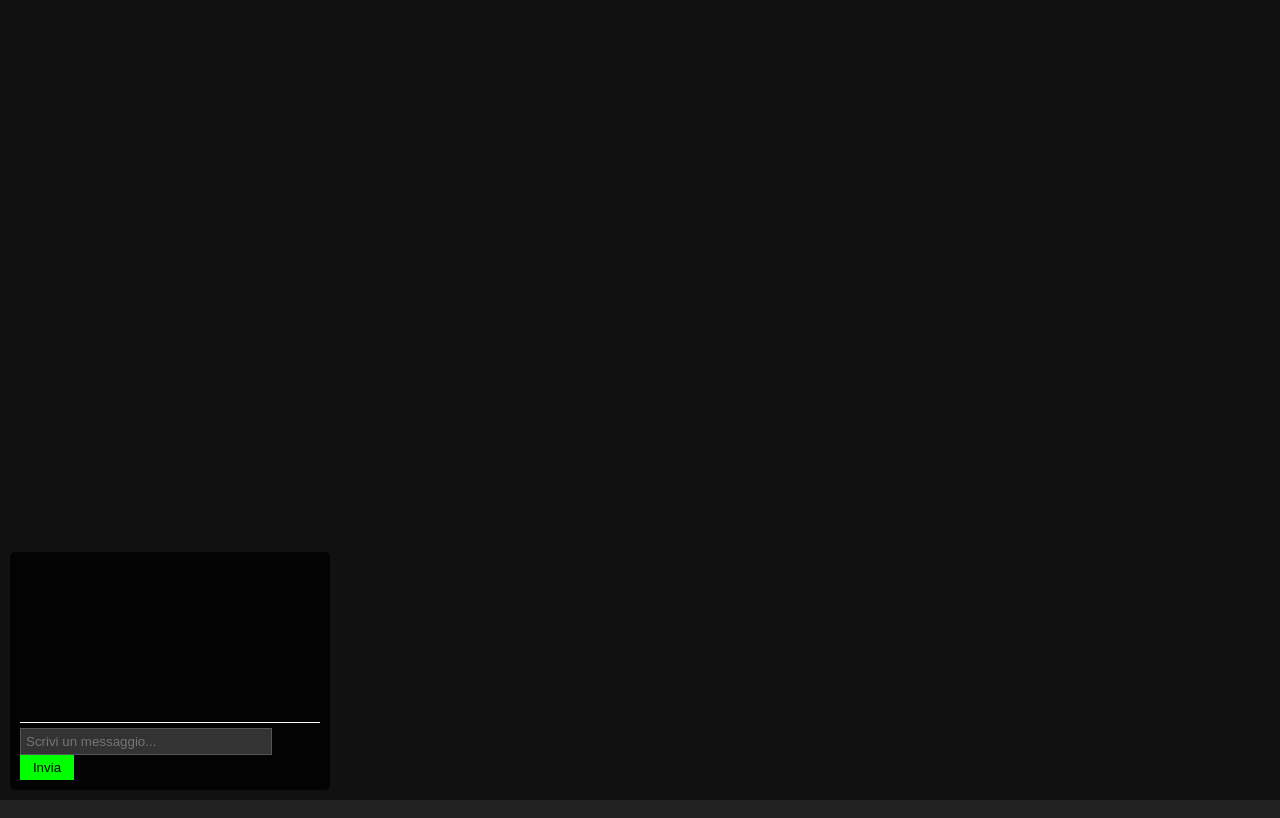
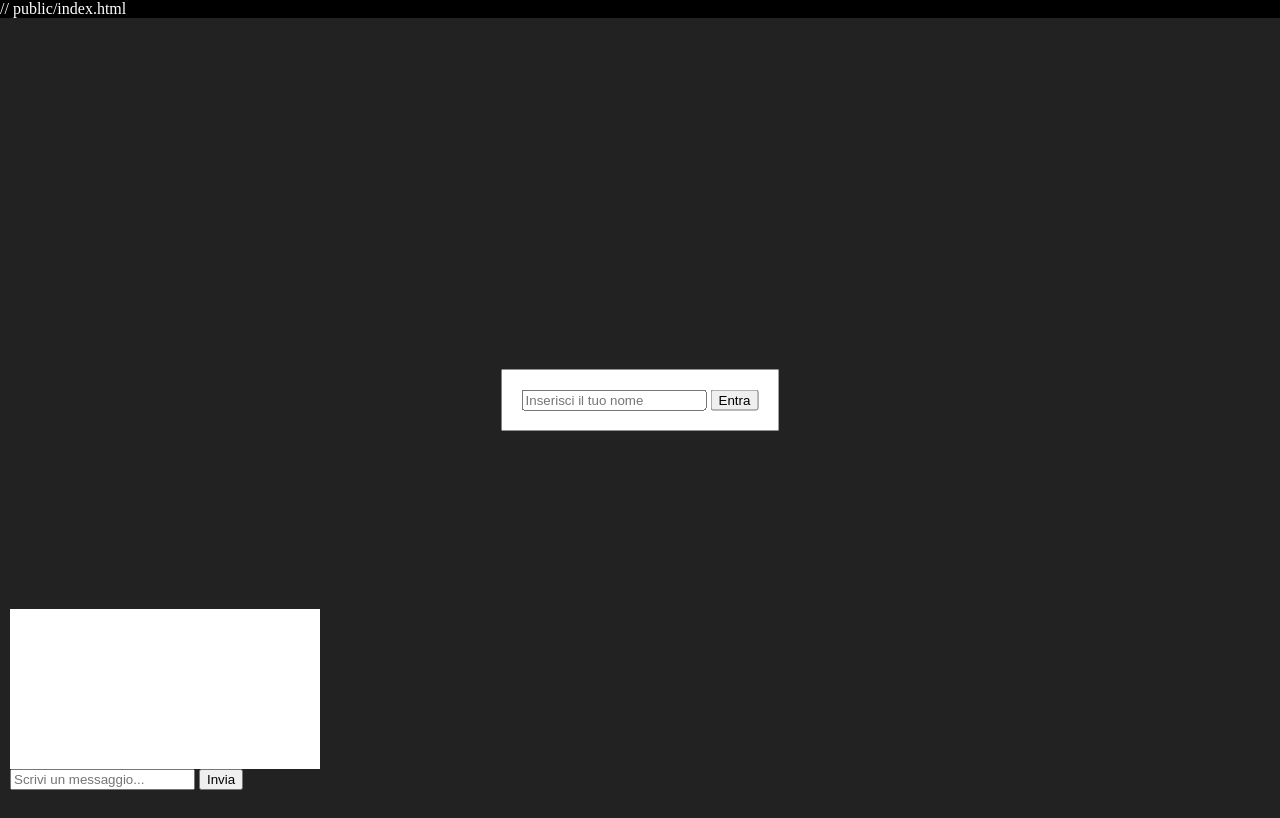
Before and after one commit to vivawme/quadrati-online, a website: page public/index.html in a window 1280 px wide. Drawn offline with nearby package versions, Linux system fonts and the light colour scheme; no server answers.

Commit message:
Aggiunta espansione e login

```diff
--- a/public/index.html
+++ b/public/index.html
@@ -1,130 +1,80 @@
+// public/index.html
 <!DOCTYPE html>
 <html lang="it">
 <head>
     <meta charset="UTF-8">
     <meta name="viewport" content="width=device-width, initial-scale=1.0">
     <title>Quadrati Online</title>
-    <script src="/socket.io/socket.io.js"></script>
     <style>
-        body {
-            margin: 0;
-            overflow: hidden;
-            font-family: Arial, sans-serif;
-            background: #222;
-            color: white;
-        }
-
-        canvas {
-            display: block;
-            background: #111;
-        }
-
-        /* Stile della chat */
-        #chatContainer {
-            position: absolute;
-            bottom: 10px;
-            left: 10px;
-            width: 300px;
-            background: rgba(0, 0, 0, 0.8);
-            padding: 10px;
-            border-radius: 5px;
-        }
-
-        #chatBox {
-            height: 150px;
-            overflow-y: auto;
-            border-bottom: 1px solid #fff;
-            margin-bottom: 5px;
-            padding: 5px;
-        }
-
-        #chatInput {
-            width: 80%;
-            padding: 5px;
-            background: #333;
-            border: 1px solid #555;
-            color: white;
-        }
-
-        #chatForm button {
-            width: 18%;
-            padding: 5px;
-            background: #00ff00;
-            color: black;
-            border: none;
-            cursor: pointer;
-        }
+        body { margin: 0; overflow: hidden; background: black; color: white; }
+        canvas { display: block; background: #222; }
+        #chat-container { position: fixed; bottom: 10px; left: 10px; }
+        #chat-box { width: 300px; height: 150px; overflow-y: auto; background: white; color: black; padding: 5px; }
+        #username-container { position: fixed; top: 50%; left: 50%; transform: translate(-50%, -50%); background: white; padding: 20px; }
     </style>
 </head>
 <body>
+    <div id="username-container">
+        <input type="text" id="username" placeholder="Inserisci il tuo nome">
+        <button onclick="setUsername()">Entra</button>
+    </div>
     <canvas id="gameCanvas"></canvas>
-
-    <!-- Contenitore della Chat -->
-    <div id="chatContainer">
-        <div id="chatBox"></div>
-        <form id="chatForm">
-            <input type="text" id="chatInput" placeholder="Scrivi un messaggio..." autocomplete="off">
-            <button type="submit">Invia</button>
-        </form>
+    <div id="chat-container">
+        <div id="chat-box"></div>
+        <input type="text" id="chat-input" placeholder="Scrivi un messaggio...">
+        <button onclick="sendMessage()">Invia</button>
     </div>
-
+    <script src="/socket.io/socket.io.js"></script>
     <script>
         const socket = io();
+        let username;
         const canvas = document.getElementById("gameCanvas");
         const ctx = canvas.getContext("2d");
-
         canvas.width = window.innerWidth;
         canvas.height = window.innerHeight;
+        let players = {};
 
-        let players = {};
-        let myId = null;
+        function setUsername() {
+            username = document.getElementById("username").value;
+            if (username) {
+                socket.emit("setUsername", username);
+                document.getElementById("username-container").style.display = "none";
+            }
+        }
 
-        socket.on("connect", () => {
-            myId = socket.id;
-            console.log("Connesso con ID:", myId);
+        socket.on("loginSuccess", () => {
+            document.getElementById("username-container").style.display = "none";
         });
 
         socket.on("updatePlayers", (serverPlayers) => {
             players = serverPlayers;
+            drawGame();
         });
 
-        function gameLoop() {
+        window.addEventListener("keydown", (e) => {
+            socket.emit("move", e.key);
+        });
+
+        function drawGame() {
             ctx.clearRect(0, 0, canvas.width, canvas.height);
-            ctx.fillStyle = "#111"; // Sfondo scuro
-            ctx.fillRect(0, 0, canvas.width, canvas.height);
-
-            for (const id in players) {
-                const player = players[id];
-                ctx.fillStyle = id === myId ? "blue" : "red";
+            for (let id in players) {
+                let player = players[id];
+                ctx.fillStyle = id === socket.id ? "blue" : "red";
                 ctx.fillRect(player.x, player.y, 20, 20);
             }
-
-            requestAnimationFrame(gameLoop);
         }
 
-        gameLoop();
+        function sendMessage() {
+            const msg = document.getElementById("chat-input").value;
+            if (msg) {
+                socket.emit("chat message", msg);
+                document.getElementById("chat-input").value = "";
+            }
+        }
 
-        window.addEventListener("keydown", (event) => {
-            socket.emit("move", event.key);
-        });
-
-        // Chat
-        const chatInput = document.getElementById("chatInput");
-        const chatForm = document.getElementById("chatForm");
-        const chatBox = document.getElementById("chatBox");
-
-        chatForm.addEventListener("submit", (e) => {
-            e.preventDefault();
-            if (chatInput.value.trim() !== "") {
-                socket.emit("chat message", chatInput.value);
-                chatInput.value = "";
-            }
-        });
-
-        socket.on("chat message", (data) => {
-            const msgElement = document.createElement("p");
-            msgElement.textContent = `🗨️ ${data.id}: ${data.message}`;
-            chatBox.appendChild(msgElement);
+        socket.on("chat message", ({ username, message }) => {
+            const chatBox = document.getElementById("chat-box");
+            chatBox.innerHTML += `<p><strong>${username}:</strong> ${message}</p>`;
             chatBox.scrollTop = chatBox.scrollHeight;
         });
     </script>
--- a/server.js
+++ b/server.js
@@ -1,12 +1,14 @@
+// server.js
 const express = require("express");
 const http = require("http");
 const { Server } = require("socket.io");
+const path = require("path");
 
 const app = express();
 const server = http.createServer(app);
 const io = new Server(server);
 
-app.use(express.static("public"));
+app.use(express.static(path.join(__dirname, "public")));
 
 let players = {};
 
@@ -20,6 +22,7 @@ io.on("connection", (socket) => {
             y: Math.random() * 2000
         };
         io.emit("updatePlayers", players);
+        socket.emit("loginSuccess");
     });
 
     socket.on("move", (key) => {
```
